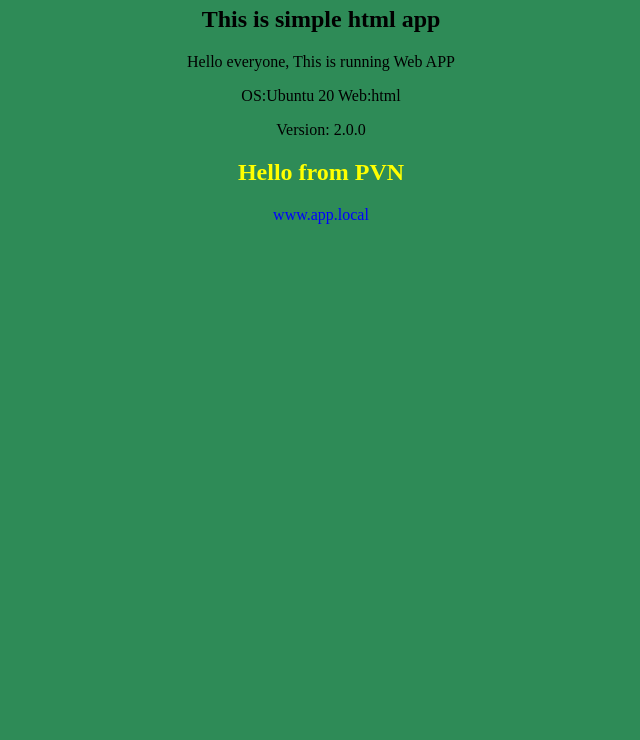
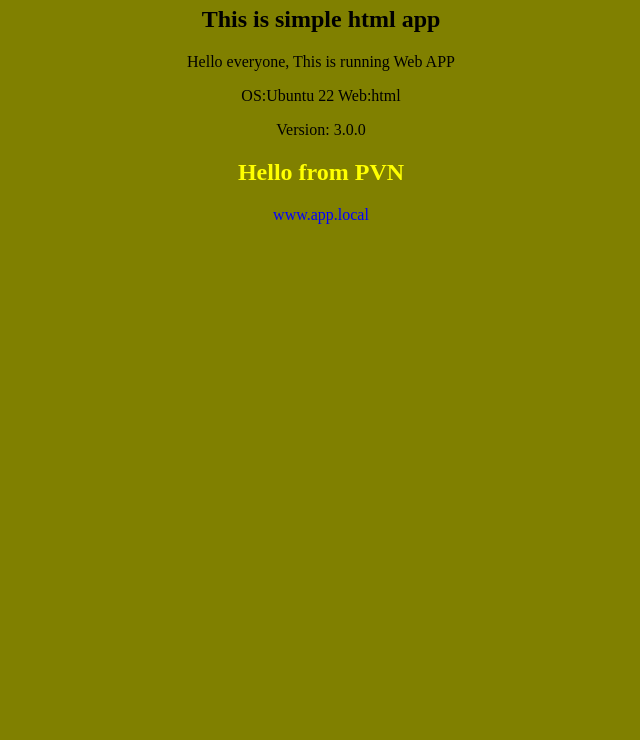
Before and after one commit to vpodolyaka/webhtml, a plain HTML site: page app/index.html in a window 1280 px wide. Shown: the part 60-800 px from the top of the page, without its empty margins (319-959 px from the left). Drawn offline with Linux system fonts and the light colour scheme.

Commit message:
Version 3.0.0

```diff
--- a/app/index.html
+++ b/app/index.html
@@ -2,14 +2,14 @@
     <head>
         <title>Simple Html App</title>
     </head>
-<body bgcolor=SeaGreen>
+<body bgcolor=Olive>
 <center>
     <div class="container">
         <h1>My App</h1>
         <h2>This is simple html app</h2>
         <p>Hello everyone, This is running Web APP </p>
-        <p>OS:Ubuntu 20 Web:html</p>
-        <p>Version: 2.0.0</p>
+        <p>OS:Ubuntu 22 Web:html</p>
+        <p>Version: 3.0.0</p>
     </div>
 
 <h2><font color=yellow>Hello from PVN</font></h2>
```
Also changed, not shown: 1 other file.
